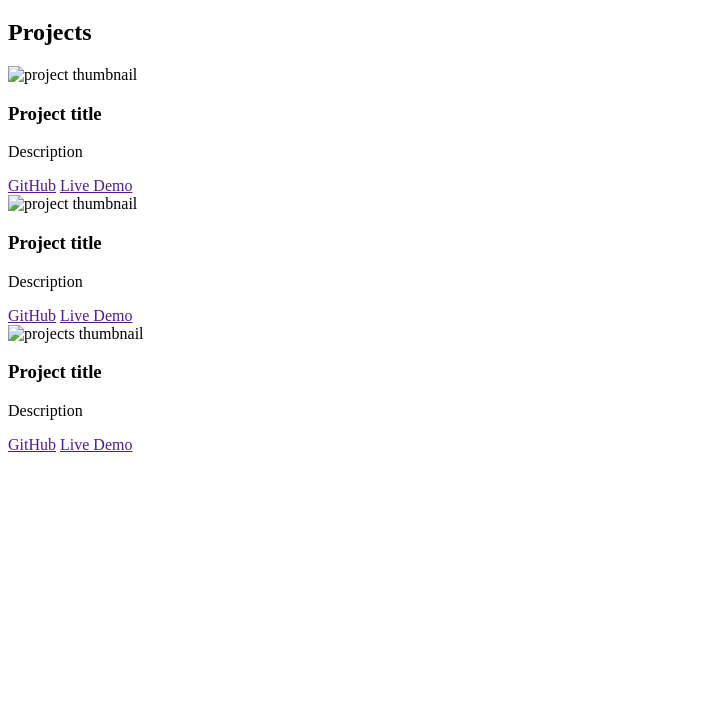
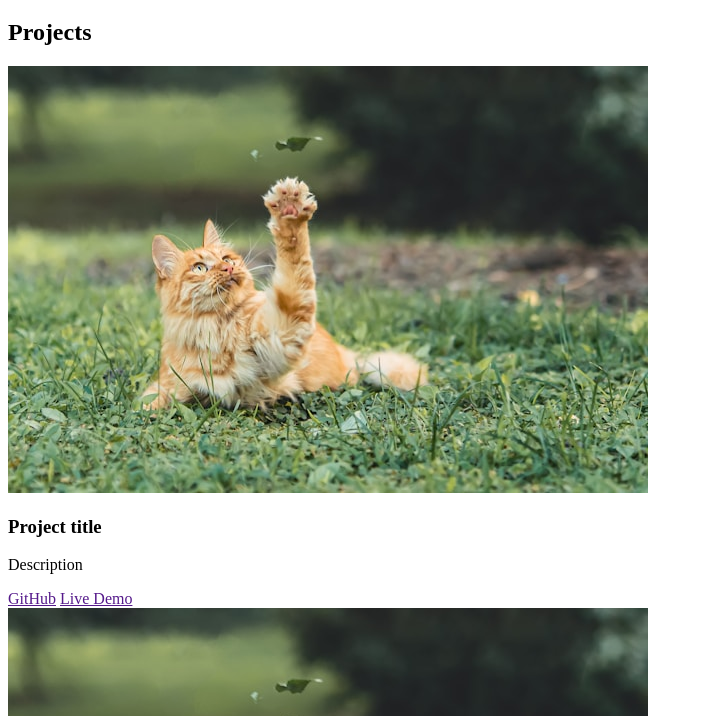
Before and after one commit to annikenlys/Portfolio-1-Course-Assignment, a plain HTML site: page index.html in a window 1280 px wide. Shown: the part 61-777 px from the top of the page, without its empty margins (0-703 px from the left). Drawn offline with Linux system fonts and the light colour scheme.

Commit message:
feat: added placeholder image in assets

```diff
--- a/index.html
+++ b/index.html
@@ -19,7 +19,7 @@
 
                 <!-- Project 1 -->
                 <article class="project-card">
-                    <img src="" alt="project thumbnail">
+                    <img src="assets/placeholder_photo.jpg" alt="project thumbnail">
                     <h3>Project title</h3>
                     <p>Description</p>
                     <div class="project-links">
@@ -30,7 +30,7 @@
 
                 <!-- Project 2 -->
                 <article class="project-card">
-                    <img src="" alt="project thumbnail">
+                    <img src="assets/placeholder_photo.jpg" alt="project thumbnail">
                     <h3>Project title</h3>
                     <p>Description</p>
                     <div class="project-links">
@@ -41,7 +41,7 @@
 
                 <!-- Project 3 -->
                 <article class="project-card">
-                    <img src="" alt="projects thumbnail">
+                    <img src="assets/placeholder_photo.jpg" alt="projects thumbnail">
                     <h3>Project title</h3>
                     <p>Description</p>
                     <div class="project-links">
```
Also changed, not shown: assets/placeholder_photo.jpg (added).
